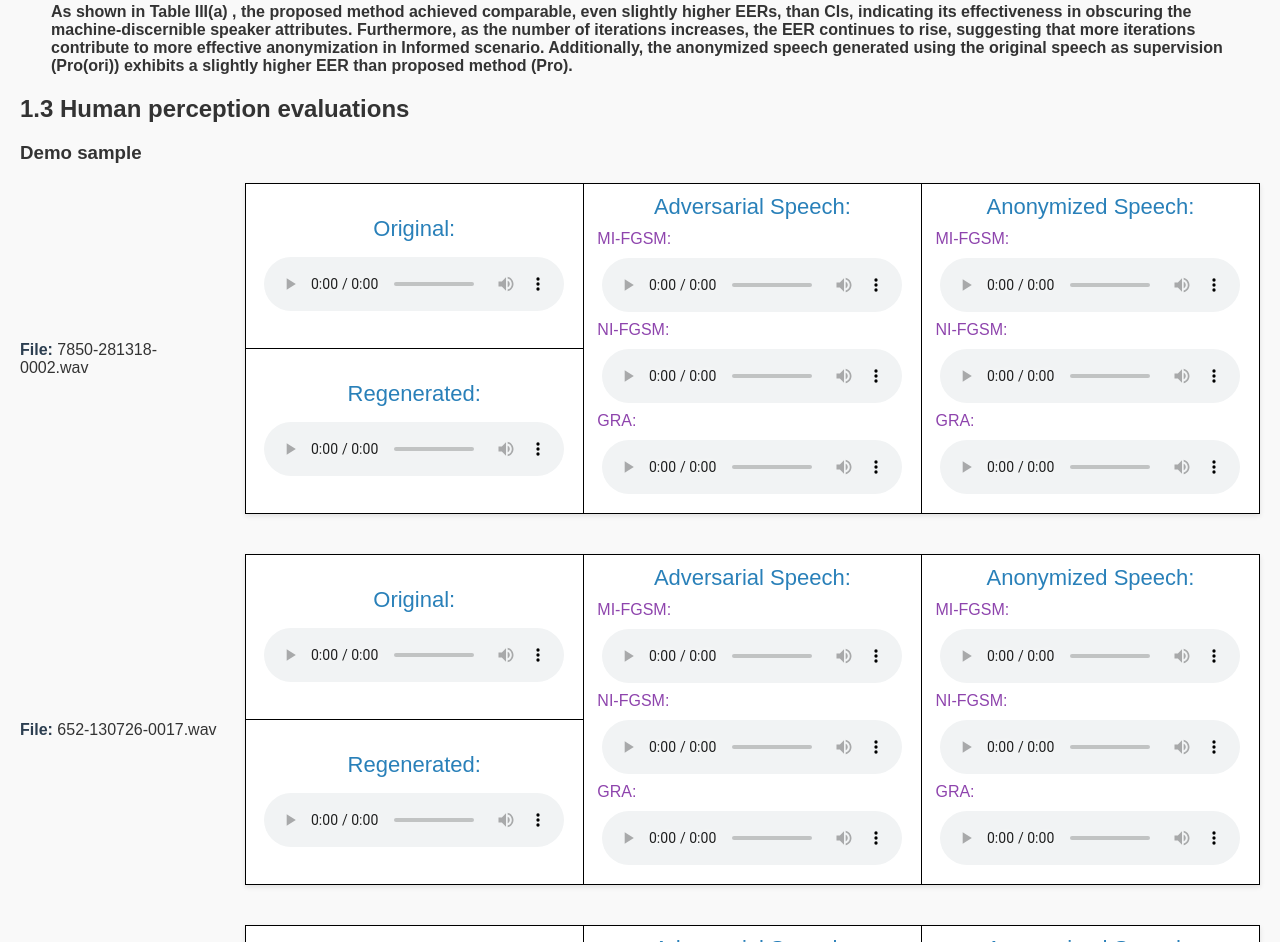
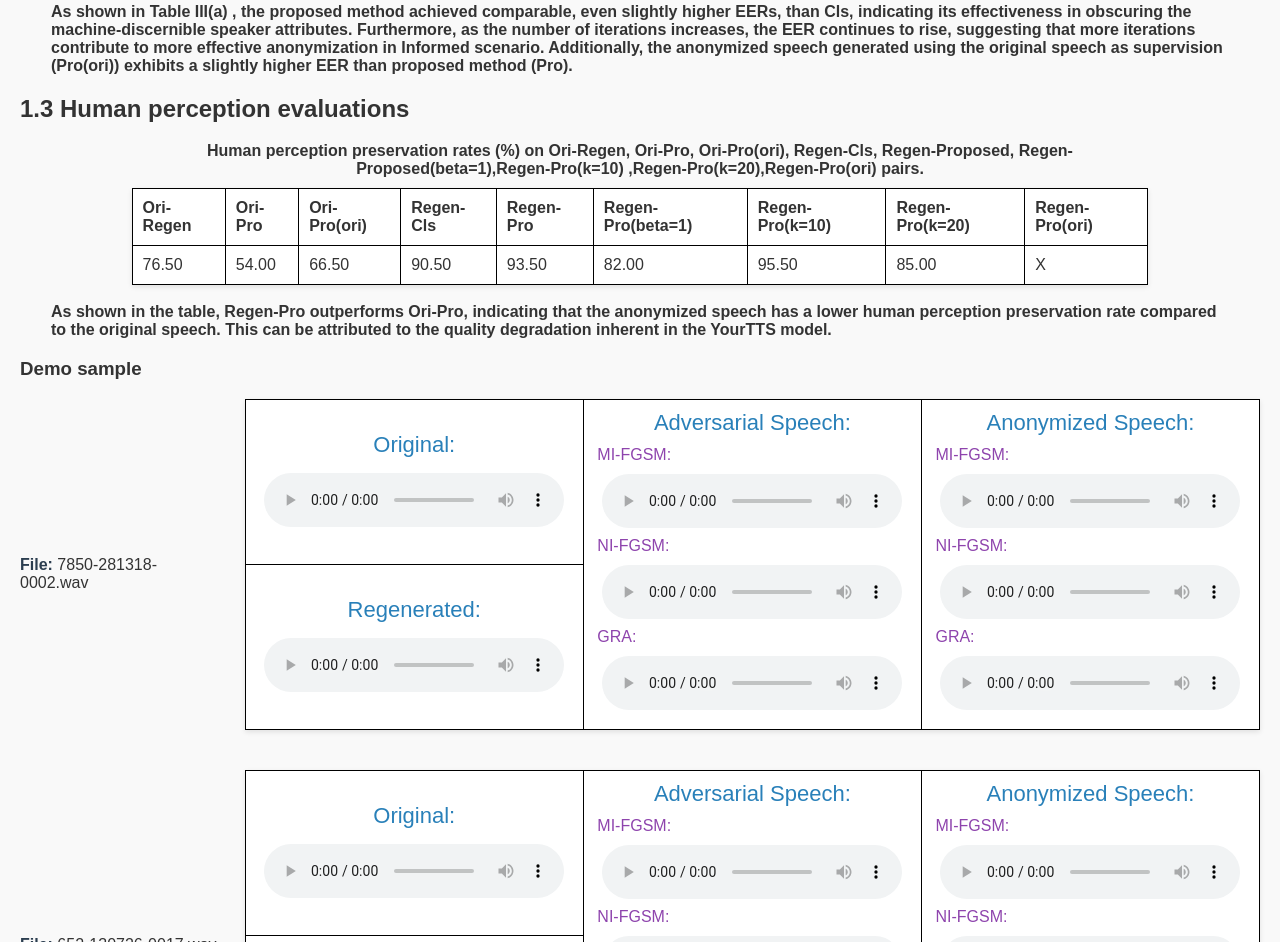
Before and after one commit to VoicePrivacy/transfer-adversarial-perturbation, a plain HTML site: page index.html in a window 1280 px wide. Shown: the part 1921-2863 px from the top of the page. Drawn offline with Linux system fonts and the light colour scheme.

Commit message:
Add files via upload

```diff
--- a/index.html
+++ b/index.html
@@ -343,6 +343,48 @@
 </div>
 
 <h2 style="text-align: left">1.3 Human perception evaluations</h2>
+<table class="common-table">
+    <caption>Human perception preservation rates (%) on Ori-Regen, Ori-Pro, Ori-Pro(ori), Regen-Cls, Regen-Proposed,
+        Regen-Proposed(beta=1),Regen-Pro(k=10) ,Regen-Pro(k=20),Regen-Pro(ori)
+        pairs.
+    </caption>
+    <thead>
+    <tr>
+        <th>Ori-Regen</th>
+        <th>Ori-Pro</th>
+        <th>Ori-Pro(ori)</th>
+        <th>Regen-Cls</th>
+        <th>Regen-Pro</th>
+        <th>Regen-Pro(beta=1)</th>
+        <th>Regen-Pro(k=10)</th>
+        <th>Regen-Pro(k=20)</th>
+        <th>Regen-Pro(ori)</th>
+    </tr>
+    </thead>
+    <tbody>
+    <tr>
+        <td>76.50</td>
+        <td>54.00</td>
+        <td>66.50</td>
+        <td>90.50</td>
+        <td>93.50</td>
+        <td>82.00</td>
+        <td>95.50</td>
+        <td>85.00</td>
+        <td>X</td>
+    </tr>
+    </tbody>
+    <tfoot>
+    <!-- Footer if necessary -->
+    </tfoot>
+</table>
+<br>
+<div class="common-content">
+    As shown in the table, Regen-Pro outperforms Ori-Pro, indicating that the anonymized speech has a lower human perception preservation
+    rate compared to the original speech. This can be attributed to the quality degradation inherent in the YourTTS model.
+</div>
+
+
 <h3 style="text-align: left">Demo sample</h3>
 <!-- 文件名: 7850-281318-0002.wav -->
 <div class="audio-container">
```
